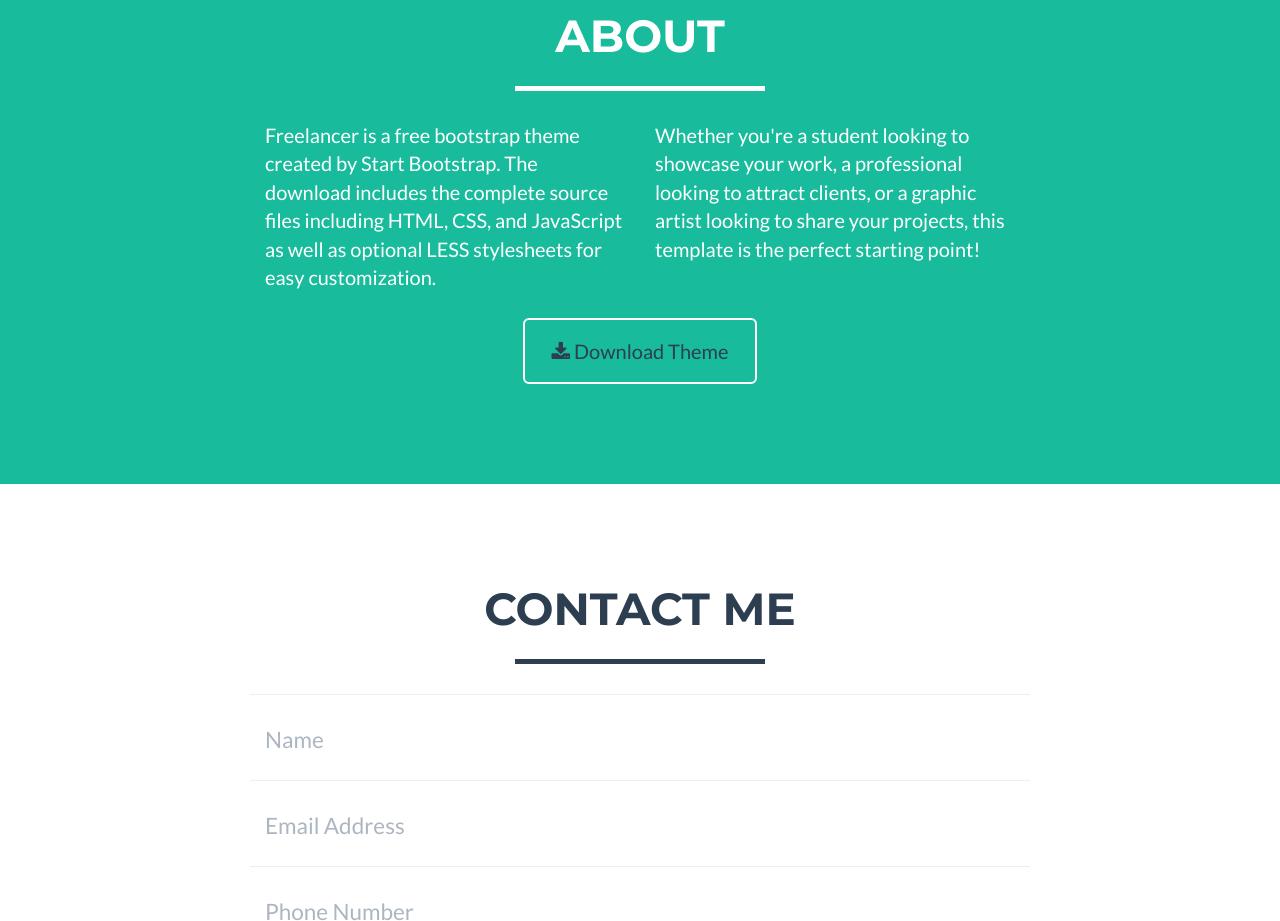
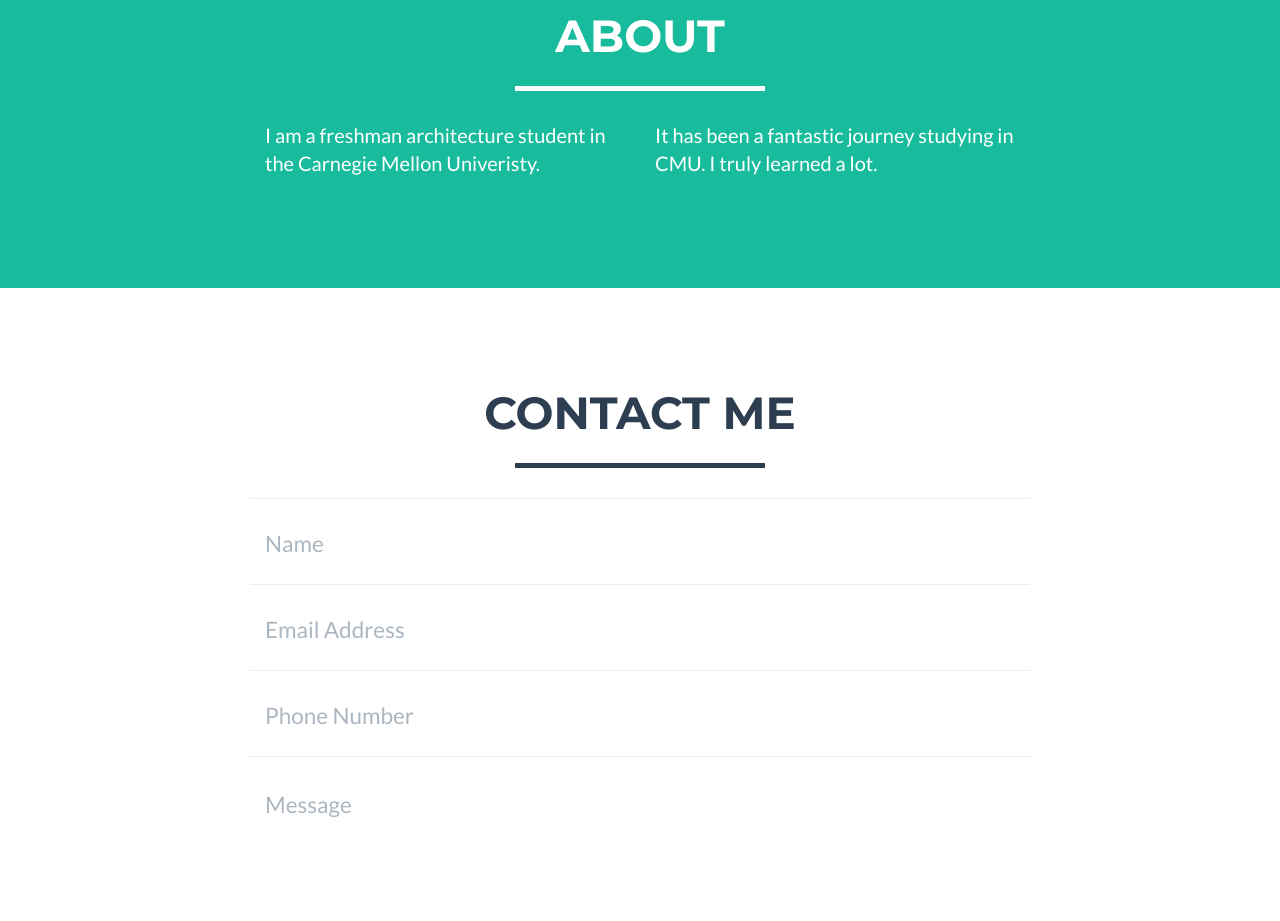
Before and after one commit to Ryanj96/testIDM, a plain HTML site: page index.html in a window 1280 px wide. Shown: the part 1980-2901 px from the top of the page. Drawn offline with nearby package versions, Linux system fonts and the light colour scheme.

Commit message:
change of texts under "About"

```diff
--- a/index.html
+++ b/index.html
@@ -140,15 +140,10 @@
             </div>
             <div class="row">
                 <div class="col-lg-4 col-lg-offset-2">
-                    <p>Freelancer is a free bootstrap theme created by Start Bootstrap. The download includes the complete source files including HTML, CSS, and JavaScript as well as optional LESS stylesheets for easy customization.</p>
+                    <p>I am a freshman architecture student in the Carnegie Mellon Univeristy.</p>
                 </div>
                 <div class="col-lg-4">
-                    <p>Whether you're a student looking to showcase your work, a professional looking to attract clients, or a graphic artist looking to share your projects, this template is the perfect starting point!</p>
-                </div>
-                <div class="col-lg-8 col-lg-offset-2 text-center">
-                    <a href="#" class="btn btn-lg btn-outline">
-                        <i class="fa fa-download"></i> Download Theme
-                    </a>
+                    <p>It has been a fantastic journey studying in CMU. I truly learned a lot.</p>
                 </div>
             </div>
         </div>
```
